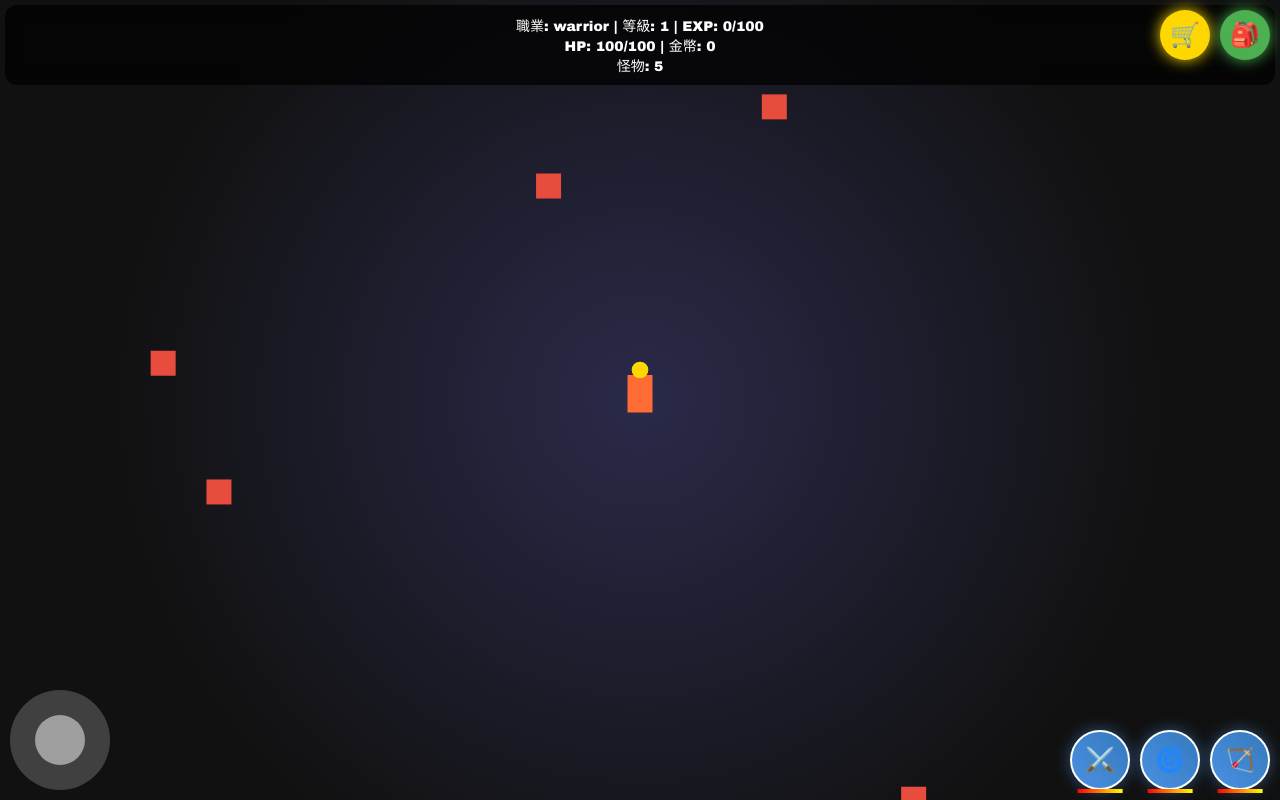
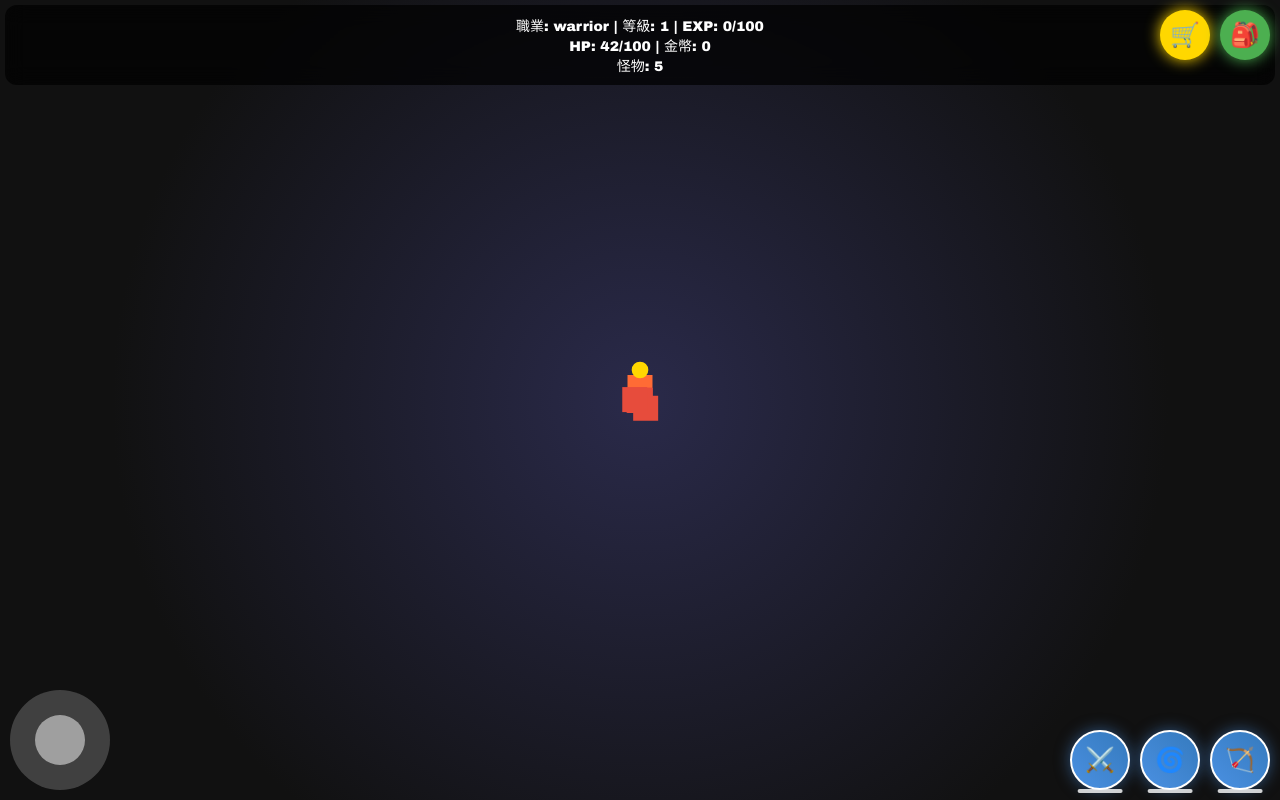
Before and after one commit to hpdcyqq6xm-cmyk/ball-game, a plain HTML site: page index.html in a window 1280 px wide. Both pictures are taken after a click on the button "⚔️ 戰士". Drawn offline with Linux system fonts and the light colour scheme.

Commit message:
Update index.html

```diff
--- a/index.html
+++ b/index.html
@@ -49,7 +49,7 @@ canvas{display:block;width:100vw;height:100vh;background:radial-gradient(circle
 <div class="modalContent">
 <h2>商店</h2>
 <p>金幣: <span id="shopGold">0</span></p>
-<button class="item-btn" onclick="buyPotion()">HP藥水 x5 (50金)</button>
+<button class="item-btn" onclick="buyPotion()">HP藥水 x1 (50金)</button>
 <button class="item-btn" onclick="buySpeed()">速度+1 (200金)</button>
 <button class="item-btn" onclick="closeShop()">關閉</button>
 </div>
@@ -76,14 +76,14 @@ canvas{display:block;width:100vw;height:100vh;background:radial-gradient(circle
 <div id="joystick"><div id="stick"></div></div>
 
 <script>
-// Canvas & ctx
+// Canvas
 const canvas=document.getElementById('canvas');
 const ctx=canvas.getContext('2d');
 function resizeCanvas(){canvas.width=window.innerWidth;canvas.height=window.innerHeight;}
 window.addEventListener('resize',resizeCanvas);
 resizeCanvas();
 
-// UI elements
+// UI
 const elements={
 playerClassEl: document.getElementById('playerClass'),
 playerLevel: document.getElementById('playerLevel'),
@@ -105,8 +105,8 @@ invList: document.getElementById('invList')
 
 // Player
 let playerClass=null;
-let player={x:0,y:0,hp:100,maxHp:100,level:1,exp:0,nextExp:100,gold:0,speed:5,size:25,vx:0,vy:0,dodgeTime:0,dodgeCD:0,dmgMod:1,aoeRange:60,petActive:false};
-let inventory=[],equipped={hpBonus:0,dmgBonus:0};
+let player={x:0,y:0,hp:100,maxHp:100,level:1,exp:0,nextExp:100,gold:0,speed:5,size:25};
+let inventory=[];
 let monsters=[];
 let keys={},gameStarted=false,gameOver=false;
 
@@ -117,21 +117,66 @@ mage:{speed:5.5,dmgMod:1.2,aoeRange:90,petActive:false},
 ranger:{speed:5.2,dmgMod:1.3,aoeRange:70,petActive:true}
 };
 
+// Skills
+let skillCooldowns = [0,0,0];
+const skillMaxCD = [5,8,10]; // 秒
+
+function useSkill(idx){
+    if(skillCooldowns[idx]<=0){
+        skillCooldowns[idx] = skillMaxCD[idx];
+        // 技能效果
+        if(idx===0){ // 劍擊: 近距傷害
+            monsters.forEach(m=>{
+                let dx=m.x-player.x,dy=m.y-player.y;
+                if(Math.hypot(dx,dy)<50){
+                    m.hp-=20*classConfig[playerClass].dmgMod;
+                }
+            });
+        } else if(idx===1){ // 法術: 範圍傷害
+            monsters.forEach(m=>{
+                let dx=m.x-player.x,dy=m.y-player.y;
+                if(Math.hypot(dx,dy)<90){
+                    m.hp-=15*classConfig[playerClass].dmgMod;
+                }
+            });
+        } else if(idx===2){ // 遠程箭雨
+            monsters.forEach(m=>{
+                m.hp-=10*classConfig[playerClass].dmgMod;
+            });
+        }
+    }
+}
+
+// Class select
+function selectClass(cls){
+    playerClass=cls;
+    const c=classConfig[cls];
+    player.speed=c.speed;
+    elements.playerClassEl.textContent=cls;
+    document.getElementById('classSelect').style.display='none';
+    initPlayer();
+    gameStarted=true;
+}
+
 // Init player
 function initPlayer(){player.x=canvas.width/2;player.y=canvas.height/2;}
 
-// Class select
-function selectClass(cls){playerClass=cls;const c=classConfig[cls];player.speed=c.speed;player.dmgMod=c.dmgMod;player.aoeRange=c.aoeRange;player.petActive=c.petActive;elements.playerClassEl.textContent=cls;document.getElementById('classSelect').style.display='none';resetGame();gameStarted=true;}
-
-// Shop
+// Shop/Inventory
 function toggleShop(){elements.shopGold.textContent=player.gold;document.getElementById('shopModal').style.display=document.getElementById('shopModal').style.display==='flex'?'none':'flex';}
-function buyPotion(){if(player.gold>=50){player.gold-=50;player.hp=Math.min(player.maxHp,player.hp+100);}}
+function buyPotion(){if(player.gold>=50){player.gold-=50;inventory.push({name:'HP藥水',heal:100});}}
 function buySpeed(){if(player.gold>=200){player.gold-=200;player.speed+=1;}}
 function closeShop(){document.getElementById('shopModal').style.display='none';}
 
-// Inventory
-function toggleInv(){elements.invList.innerHTML=inventory.map((item,i)=>`<button class="equip-btn" onclick="equipItem(${i})">${item.name}</button>`).join('');document.getElementById('inventory').style.display='flex';}
-function equipItem(i){inventory.splice(i,1);toggleInv();}
+function toggleInv(){
+elements.invList.innerHTML=inventory.map((item,i)=>`<button class="equip-btn" onclick="useItem(${i})">${item.name}</button>`).join('');
+document.getElementById('inventory').style.display='flex';
+}
+function useItem(i){
+    let item=inventory[i];
+    if(item.heal){player.hp=Math.min(player.maxHp,player.hp+item.heal);}
+    inventory.splice(i,1);
+    toggleInv();
+}
 function closeInv(){document.getElementById('inventory').style.display='none';}
 
 // Joystick
@@ -141,31 +186,41 @@ joystick.addEventListener('touchstart',e=>{joyActive=true;let t=e.targetTouches[
 joystick.addEventListener('touchmove',e=>{if(!joyActive)return;let t=e.targetTouches[0];joyMove={x:t.clientX-joyStart.x,y:t.clientY-joyStart.y};stick.style.transform=`translate(${joyMove.x}px,${joyMove.y}px)`;});
 joystick.addEventListener('touchend',e=>{joyActive=false;joyMove={x:0,y:0};stick.style.transform='translate(0,0)';});
 
-// Skill buttons touch
-elements.skill1.addEventListener('touchstart',()=>{});
-elements.skill2.addEventListener('touchstart',()=>{});
-elements.skill3.addEventListener('touchstart',()=>{});
+// Skill buttons
+elements.skill1.addEventListener('touchstart',()=>useSkill(0));
+elements.skill2.addEventListener('touchstart',()=>useSkill(1));
+elements.skill3.addEventListener('touchstart',()=>useSkill(2));
 
 // Shop/Inv touch
 document.getElementById('shopBtn').addEventListener('touchstart',()=>toggleShop());
 document.getElementById('invBtn').addEventListener('touchstart',()=>toggleInv());
 
-// Update UI
-function updateUI(){elements.playerLevel.textContent=player.level;elements.playerHp.textContent=Math.floor(player.hp);elements.playerMaxHp.textContent=player.maxHp;elements.gold.textContent=player.gold;elements.monsterCount.textContent=monsters.length;}
+// UI Update
+function updateUI(){
+elements.playerLevel.textContent=player.level;
+elements.playerHp.textContent=Math.floor(player.hp);
+elements.playerMaxHp.textContent=player.maxHp;
+elements.gold.textContent=player.gold;
+elements.monsterCount.textContent=monsters.length;
+elements.exp.textContent=player.exp;
+elements.nextExp.textContent=player.nextExp;
+}
 
 // Spawn monsters
-function spawnMonster(){monsters.push({x:Math.random()*canvas.width,y:Math.random()*canvas.height,size:25,hp:50});}
+function spawnMonster(){
+monsters.push({x:Math.random()*canvas.width,y:Math.random()*canvas.height,size:25,hp:50});
+}
 
-// Draw player & monsters
+// Draw
 function draw(){
 ctx.clearRect(0,0,canvas.width,canvas.height);
 // Player
 ctx.save();
 ctx.translate(player.x,player.y);
 ctx.fillStyle=playerClass==='warrior'? '#FF6B35':playerClass==='mage'? '#9B59B6':'#27AE60';
-ctx.fillRect(-player.size/2,-player.size,player.size,player.size*1.5); // body
+ctx.fillRect(-player.size/2,-player.size,player.size,player.size*1.5);
 ctx.fillStyle='#FFD700';
-ctx.beginPath();ctx.arc(0,-player.size*1.2,player.size/3,0,Math.PI*2);ctx.fill(); // head
+ctx.beginPath();ctx.arc(0,-player.size*1.2,player.size/3,0,Math.PI*2);ctx.fill();
 ctx.restore();
 // Monsters
 monsters.forEach(m=>{
@@ -177,20 +232,46 @@ ctx.restore();
 });
 }
 
+// Skill cooldown update
+function updateSkillCD(delta){
+skillCooldowns.forEach((cd,i)=>{
+if(cd>0) skillCooldowns[i]-=delta;
+elements['cd'+(i+1)].style.width = `${Math.max(0, cd/skillMaxCD[i]*100)}%`;
+});
+}
+
+// Monster AI
+function updateMonsters(){
+monsters.forEach((m,i)=>{
+// Move towards player
+let dx=player.x-m.x, dy=player.y-m.y;
+let dist=Math.hypot(dx,dy);
+if(dist>0){ m.x += dx/dist * 1; m.y += dy/dist *1; }
+// Attack player
+if(dist<30){ player.hp -= 0.1; }
+// Remove dead monster
+if(m.hp<=0){ monsters.splice(i,1); player.gold+=10; player.exp+=20; if(player.exp>=player.nextExp){player.level++; player.exp=0; player.nextExp+=50; player.maxHp+=20; player.hp=player.maxHp;}}
+});
+}
+
 // Game loop
-function gameLoop(){
-// move player
-player.x+=joyMove.x*0.05;
-player.y+=joyMove.y*0.05;
+let lastTime=performance.now();
+function gameLoop(now){
+let delta=(now-lastTime)/1000; lastTime=now;
+if(!gameOver){
+player.x += (joyMove.x/50)*player.speed;
+player.y += (joyMove.y/50)*player.speed;
 player.x=Math.max(player.size,Math.min(canvas.width-player.size,player.x));
 player.y=Math.max(player.size,Math.min(canvas.height-player.size,player.y));
-// spawn monsters if <5
 if(monsters.length<5) spawnMonster();
+updateMonsters();
+updateSkillCD(delta);
 draw();
 updateUI();
+if(player.hp<=0){gameOver=true; alert("你死了！");}
 requestAnimationFrame(gameLoop);
 }
-
+}
 document.getElementById('classSelect').style.display='flex';
 initPlayer();
 gameLoop();
```
